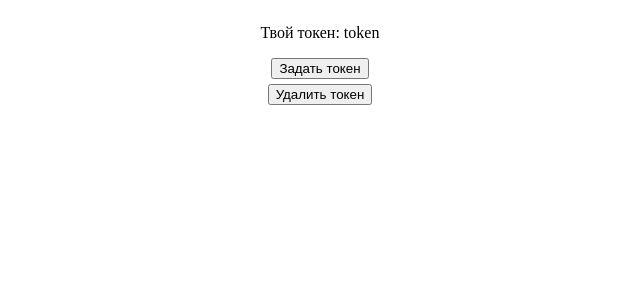
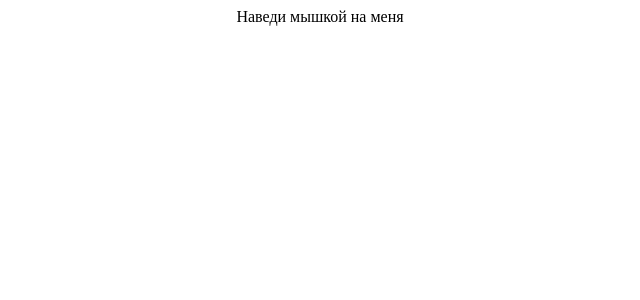
Before and after one commit to Valeriy8500/result-school-middle, a React (Create React App) app in the folder react-projects/: page / in a window 1280 px wide. Shown: the top 300 px of the page, without its empty margins (320-960 px from the left). Built offline with nearby package versions, Linux system fonts and the light colour scheme.

Commit message:
Реализовал хук useHover

```diff
--- a/react-projects/src/App.js
+++ b/react-projects/src/App.js
@@ -1,8 +1,15 @@
 import React from 'react';
 import { useFetch } from './hooks/useFetch';
 import { useLocalStorage } from './hooks/useLocalStorage';
+import { useHover } from './hooks/useHover';
 
 const url = 'https://jsonplaceholder.typicode.com/posts';
+
+const style = {
+  display: 'flex',
+  alignItems: 'center',
+  flexDirection: 'column'
+}
 
 // // Task 1
 // function App() {
@@ -36,29 +43,42 @@ const url = 'https://jsonplaceholder.typicode.com/posts';
 
 // export default App;
 
-// Task 2
+// // Task 2
+// function App() {
+//   const [token, { setItem, removeItem }] = useLocalStorage('token');
+
+//   const mainStyle = {
+//     display: 'flex',
+//     alignItems: 'center',
+//     flexDirection: 'column'
+//   }
+
+//   return (
+//     <div style={mainStyle}>
+//       <p>Твой токен: {token}</p>
+//       <div style={mainStyle}>
+//         <button
+//           onClick={() => setItem('new-token')}
+//           style={{ marginBottom: '5px' }}>
+//           Задать токен
+//         </button>
+//         <button onClick={() => removeItem()}>
+//           Удалить токен
+//         </button>
+//       </div>
+//     </div>
+//   );
+// }
+
+// export default App;
+
+// Task 3
 function App() {
-  const [token, { setItem, removeItem }] = useLocalStorage('token');
-
-  const mainStyle = {
-    display: 'flex',
-    alignItems: 'center',
-    flexDirection: 'column'
-  }
+  const { hovered, ref } = useHover();
 
   return (
-    <div style={mainStyle}>
-      <p>Твой токен: {token}</p>
-      <div style={mainStyle}>
-        <button
-          onClick={() => setItem('new-token')}
-          style={{ marginBottom: '5px' }}>
-          Задать токен
-        </button>
-        <button onClick={() => removeItem()}>
-          Удалить токен
-        </button>
-      </div>
+    <div ref={ref} style={style}>
+      {hovered ? 'На меня навели мышку' : 'Наведи мышкой на меня'}
     </div>
   );
 }
--- /dev/null
+++ b/react-projects/src/hooks/useHover.js
@@ -0,0 +1,21 @@
+import React from 'react';
+
+export function useHover() {
+  const [hovered, setHovered] = React.useState(false);
+  const ref = React.useRef(null);
+
+  React.useEffect(() => {
+    ref.current.addEventListener('mouseover', () => {
+      setHovered(true);
+    });
+
+    ref.current.addEventListener('mouseout', () => {
+      setHovered(false);
+    });
+  }, []);
+
+  return {
+    hovered,
+    ref
+  }
+}
```
